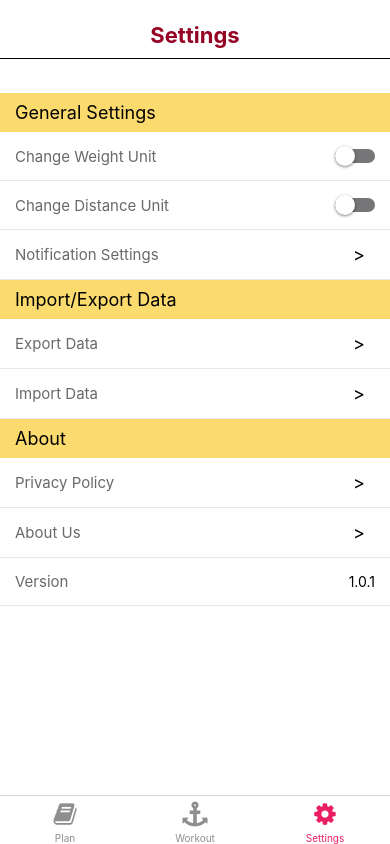
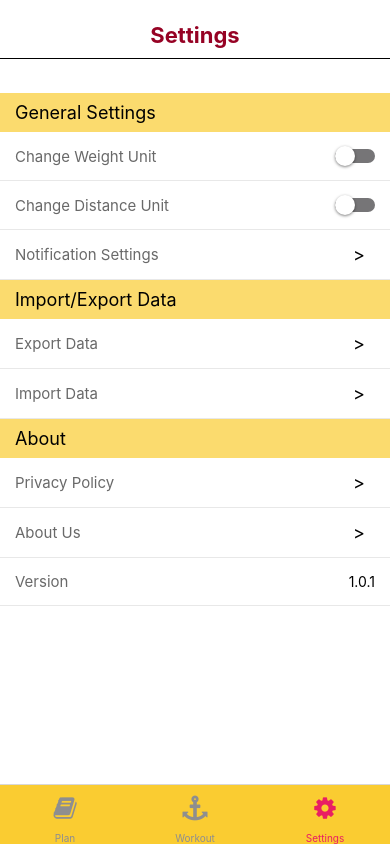
Before and after one commit to AvikSingh0/GryphWorkout, a React Native app: screen /Settings in a window 390 px wide. Built offline with nearby package versions, Linux system fonts and the light colour scheme.

Commit message:
changed color and height of bottom tab

```diff
--- a/components/BottomTab.jsx
+++ b/components/BottomTab.jsx
@@ -16,6 +16,7 @@ function BottomTab() {
       initialRouteName="Plan"
       screenOptions={{
         tabBarActiveTintColor: '#e91e63',
+        tabBarStyle: { backgroundColor: 'rgba(250, 204, 49, 1)', height: 60 },
         headerShown: false
       }}
     >
```
